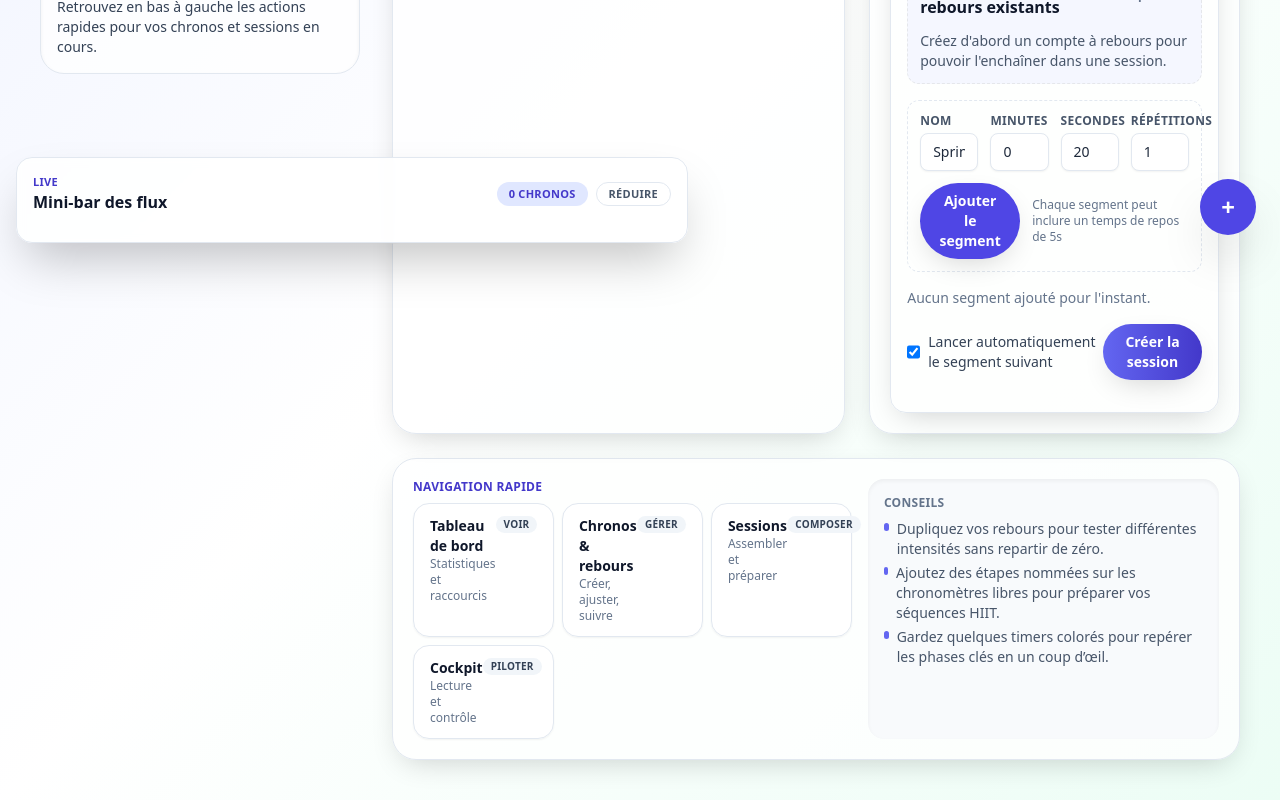
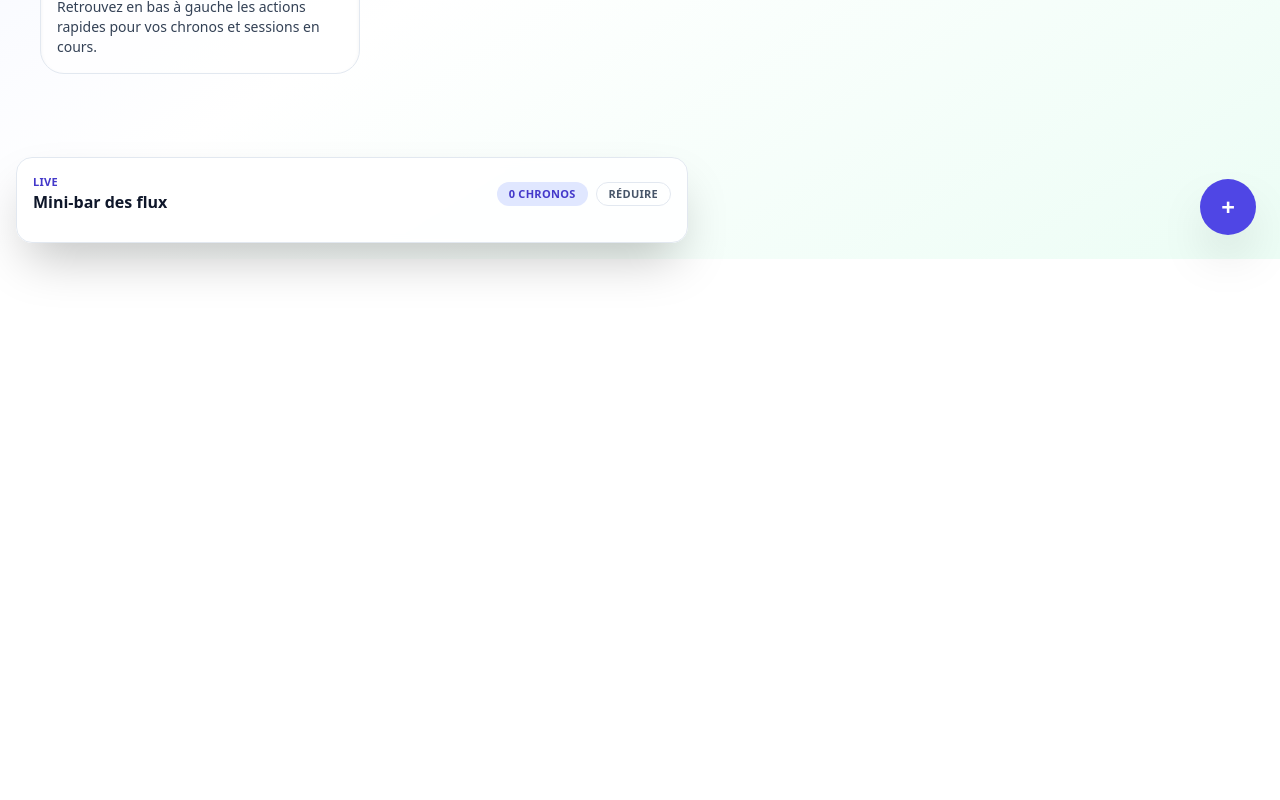
Before and after one commit to qdebove/timer_hiit, a Next.js app: page / in a window 1280 px wide. Shown: the part 541-1341 px from the top of the page. After the commit the page ends 800 px from the top, so only its background shows below. Built offline with nearby package versions, Linux system fonts and the light colour scheme.

Commit message:
remove useless screens

```diff
--- a/app/page.tsx
+++ b/app/page.tsx
@@ -1,6 +1,5 @@
 'use client';
 
-import { useMemo, useState } from 'react';
 import { FloatingTimerAction } from '@/components/FloatingTimerAction';
 import { MiniLiveBar } from '@/components/MiniLiveBar';
 import { SessionBuilder } from '@/components/SessionBuilder';
@@ -11,6 +10,7 @@ import { TimerForm } from '@/components/TimerForm';
 import { useSessionManager } from '@/hooks/useSessionManager';
 import { useSessionPlayback } from '@/hooks/useSessionPlayback';
 import { useTimerManager } from '@/hooks/useTimerManager';
+import { useMemo, useState } from 'react';
 
 const navItems = [
   { id: 'overview', label: 'Tableau de bord', description: 'Statistiques et raccourcis', action: 'Voir' },
@@ -26,12 +26,6 @@ const quickLinks = [
 ] as const;
 
 type NavSection = (typeof navItems)[number]['id'];
-
-const TIMER_TIPS = [
-  'Dupliquez vos rebours pour tester différentes intensités sans repartir de zéro.',
-  'Ajoutez des étapes nommées sur les chronomètres libres pour préparer vos séquences HIIT.',
-  'Gardez quelques timers colorés pour repérer les phases clés en un coup d’œil.'
-];
 
 export default function HomePage() {
   const [activeSection, setActiveSection] = useState<NavSection>('overview');
@@ -294,48 +288,6 @@ export default function HomePage() {
             </div>
             {timerLibrary}
           </div>
-          <div className="space-y-4 rounded-3xl border border-slate-200 bg-white/80 p-5 shadow-card dark:border-slate-800 dark:bg-slate-900/70">
-            <div className="flex items-center justify-between">
-              <p className="text-sm font-semibold text-slate-800 dark:text-slate-100">Sessions prêtes</p>
-              <span className="text-xs uppercase tracking-wide text-slate-500 dark:text-slate-400">{sessions.length} disponibles</span>
-            </div>
-            {sessionsBuilder}
-          </div>
-        </div>
-
-        <div className="grid gap-4 rounded-3xl border border-slate-200 bg-white/80 p-5 shadow-card dark:border-slate-800 dark:bg-slate-900/70 lg:grid-cols-[1fr,0.8fr]">
-          <div className="space-y-2">
-            <p className="text-xs font-semibold uppercase tracking-wide text-primary-700 dark:text-primary-200">Navigation rapide</p>
-            <div className="grid grid-cols-1 gap-2 sm:grid-cols-3">
-              {navItems.map((item) => (
-                <button
-                  key={item.id}
-                  type="button"
-                  onClick={() => setActiveSection(item.id)}
-                  className="flex items-start justify-between rounded-2xl border border-slate-200 bg-white/90 px-4 py-3 text-left shadow-sm transition hover:-translate-y-0.5 hover:shadow-lg dark:border-slate-800 dark:bg-slate-900/70"
-                >
-                  <div>
-                    <p className="text-sm font-bold">{item.label}</p>
-                    <p className="text-xs text-slate-500 dark:text-slate-400">{item.description}</p>
-                  </div>
-                  <span className="rounded-full bg-slate-100 px-2 py-0.5 text-[10px] font-semibold uppercase tracking-wide text-slate-700 dark:bg-slate-800 dark:text-slate-200">
-                    {item.action}
-                  </span>
-                </button>
-              ))}
-            </div>
-          </div>
-          <div className="space-y-2 rounded-2xl bg-slate-50 p-4 text-sm text-slate-600 shadow-inner dark:bg-slate-900/60 dark:text-slate-300">
-            <p className="text-xs font-semibold uppercase tracking-wide text-slate-500 dark:text-slate-400">Conseils</p>
-            <ul className="space-y-1">
-              {TIMER_TIPS.map((tip) => (
-                <li key={tip} className="flex items-start gap-2">
-                  <span className="mt-1 h-2 w-2 rounded-full bg-primary-500" />
-                  <span>{tip}</span>
-                </li>
-              ))}
-            </ul>
-          </div>
         </div>
       </div>
     );
```
